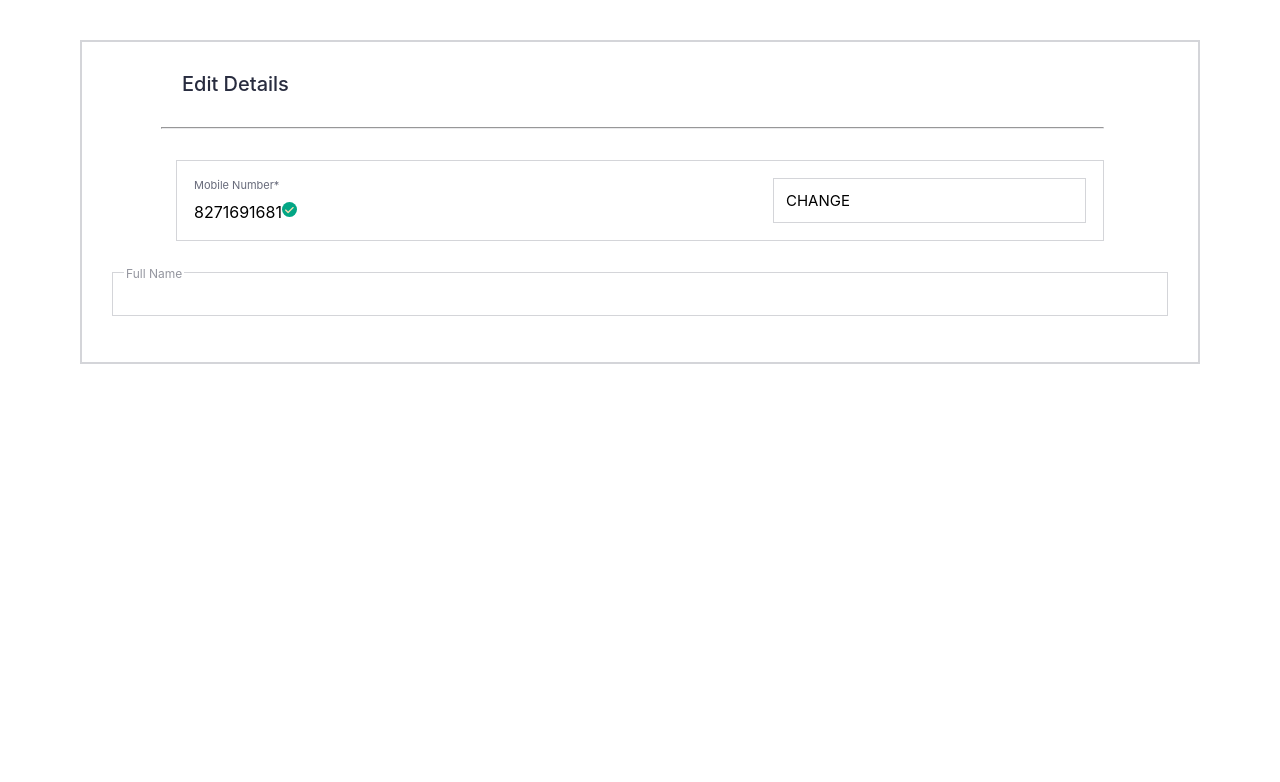
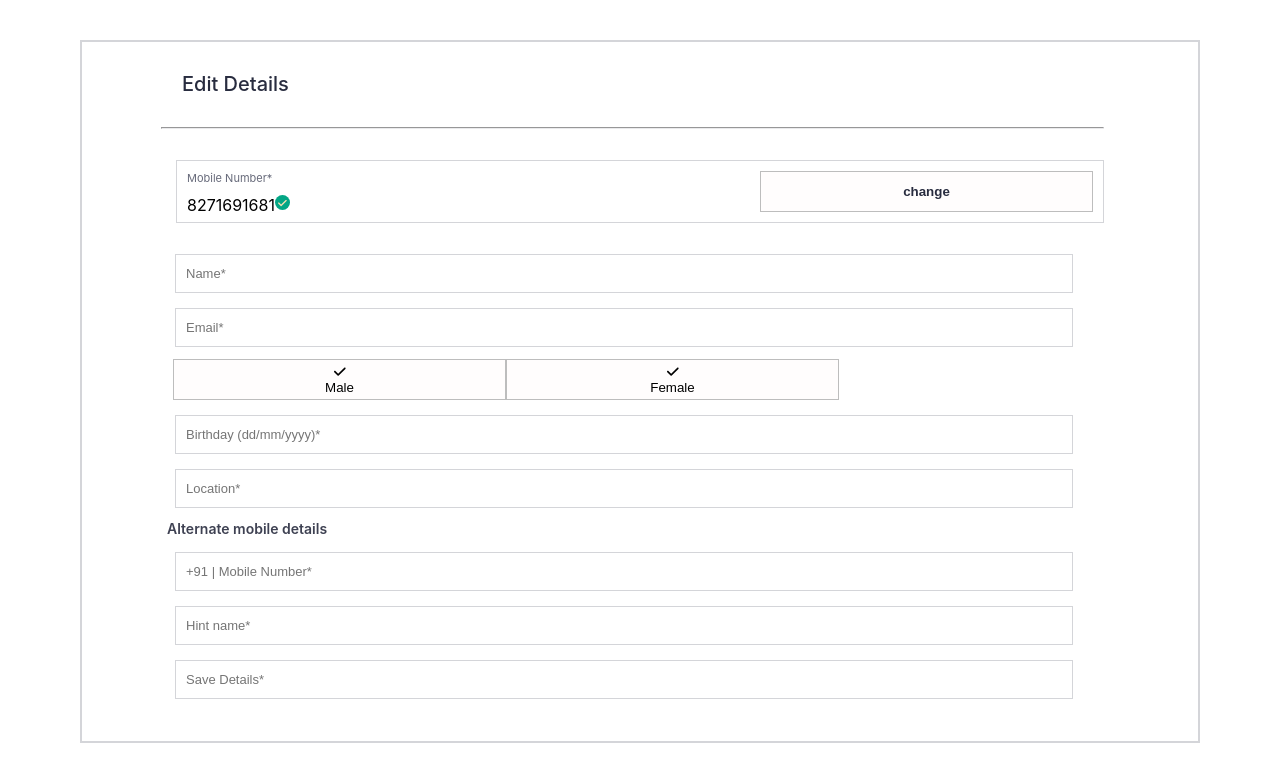
Before and after one commit to 7070509785/my-first-react-project, a React (Create React App) app: page / in a window 1280 px wide. Shown: the top 782 px of the page. Built offline with nearby package versions, Linux system fonts and the light colour scheme.

Commit message:
button.js

```diff
--- a/src/App.js
+++ b/src/App.js
@@ -2,6 +2,7 @@ import './App.css';
 import Mandal from './product-top-filter/mandal';
 import ProductTopFilters from './product-top-filter/product-top-filters';
 import EditProFile from './profile/edit-profile';
+import Input from './profile/input';
 function App() {
   return <EditProFile></EditProFile>;
   // <ProductTopFilters></ProductTopFilters>;
--- /dev/null
+++ b/src/profile/button.js
@@ -0,0 +1,16 @@
+import styles from './button.module.css';
+function Button({ children, type, className, ...rest }) {
+  console.log(children);
+  return (
+    <button
+      className={
+        styles.btn + ' ' + styles[type] + ' ' + (className ? className : '')
+      }
+      {...rest}
+    >
+      <div className={styles.title}>{children}</div>
+    </button>
+  );
+}
+
+export default Button;
--- /dev/null
+++ b/src/profile/button.module.css
@@ -0,0 +1,37 @@
+.btn {
+  cursor: pointer;
+  outline: none;
+  border: none;
+  min-width: 333px;
+  height: 41px;
+}
+.primary {
+  border-color: #ff3e6c;
+}
+
+.primary .title {
+  color: white;
+  background-color: #ff3e6c;
+}
+.primary .title:hover {
+  background-color: #fd6d8e;
+}
+.secondary {
+  border: 1px solid rgb(189, 189, 189);
+  background-color: rgb(255, 253, 253);
+}
+
+.link {
+  border: none;
+  padding: 0;
+  background-color: #fff;
+  height: auto;
+  width: auto;
+  min-width: auto;
+  color: #ff3e6c;
+  margin-top: 10px;
+}
+.loog {
+  display: flex;
+  margin-left: 61px;
+}
--- a/src/profile/edit-profile.js
+++ b/src/profile/edit-profile.js
@@ -1,6 +1,9 @@
+import style from './button.module.css';
 import { FontAwesomeIcon } from '@fortawesome/react-fontawesome';
 import styles from './edit-profile.module.css';
 import { faCheck } from '@fortawesome/free-solid-svg-icons';
+import Input from './input';
+import Button from './button';
 function EditProfile() {
   return (
     <div className={styles.nutan}>
@@ -19,14 +22,35 @@ function EditProfile() {
               </div>
             </div>
           </div>
-          <buttan className={styles.mark1}>
-            <p>CHANGE</p>
-          </buttan>
+          <Button className={styles['wishlist-btn']} type={'secondary'}>
+            <p className={styles.mark1}>change</p>
+          </Button>
         </div>
       </div>
-      <div className={styles.good1}>
-        <input className={styles.good} />
-        <span>Full Name</span>
+      <div className={styles.good}>
+        <Input placeholder={'Name*'}></Input>
+        <Input placeholder={'Email*'}></Input>
+
+        <div className={styles.loog}>
+          <Button className={styles['wishlist-btn']} type={'secondary'}>
+            <FontAwesomeIcon icon={faCheck} className={styles.mandal} />
+            <p className={styles.word}>Male</p>
+          </Button>
+          <Button className={style['wishlist-btn']} type={'secondary'}>
+            <FontAwesomeIcon icon={faCheck} />
+            <p className={styles.word}>Female</p>
+          </Button>
+        </div>
+        <Input placeholder={'Birthday (dd/mm/yyyy)*'}></Input>
+        <Input placeholder={'Location*'}></Input>
+        <div className={styles.loog1}>
+          <p>Alternate mobile details</p>
+        </div>
+        <div className={styles.mandla6}>
+          <Input placeholder={'+91 | Mobile Number*'}></Input>
+          <Input placeholder={'Hint name*'}></Input>
+          <Input placeholder={'Save Details*'}></Input>
+        </div>
       </div>
     </div>
   );
--- a/src/profile/edit-profile.module.css
+++ b/src/profile/edit-profile.module.css
@@ -29,7 +29,7 @@
   justify-content: space-between;
   display: flex;
   margin: 31px 64px;
-  padding: 17px;
+  padding: 10px;
   border: solid 1px #d4d5d9;
 }
 
@@ -54,34 +54,30 @@
   width: 15px;
 }
 .mark1 {
-  border: solid 1px #d4d5d9;
-  width: 313px;
-  font-size: 15px;
-  padding: 12px;
+  padding: 12px 32px;
+  color: #282c3f;
+  font-weight: 600;
 }
 .timtim {
-  padding: 5px 10px;
+  padding: 11px 10px;
   font-size: 15px;
   width: 100%;
 }
-.good1 {
-  margin-bottom: 16px;
-  position: relative;
+.loog {
+  display: flex;
+  margin-left: 61px;
 }
-.good1 span {
-  color: #94969f;
-  top: -6px;
-  left: 12px;
-  font-size: 12px;
-  padding: 0px 2px;
-  position: absolute;
-  background-color: white;
+.loog1 p {
+  font-size: 14px;
+  font-weight: 600;
+  margin-bottom: 13px;
+  color: rgb(62, 65, 82);
+  margin-left: 55px;
 }
-.good1 input {
-  border: solid 1px #d4d5d9;
-  font-size: 16px;
-  padding: 12px;
-  height: auto;
-  color: #282c3f;
-  width: 100%;
+.title {
+  background-color: #ff3e6c;
 }
+.mandal6 {
+  pointer-events: none;
+  opacity: 0.4;
+}
--- /dev/null
+++ b/src/profile/input.js
@@ -0,0 +1,13 @@
+import styles from './input.module.css';
+function Input({ placeholder }) {
+  return (
+    <div className={styles.nutan}>
+      <input
+        className={styles.timtim}
+        type='text'
+        placeholder={placeholder}
+      ></input>
+    </div>
+  );
+}
+export default Input;
--- /dev/null
+++ b/src/profile/input.module.css
@@ -0,0 +1,11 @@
+.timtim {
+  padding: 11px 10px;
+  margin: 0px 51px;
+  font-size: 13px;
+  width: 87%;
+  border: solid 1px #d4d5d9;
+}
+.nutan {
+  margin: 12px;
+  margin-top: 15px;
+}
```
